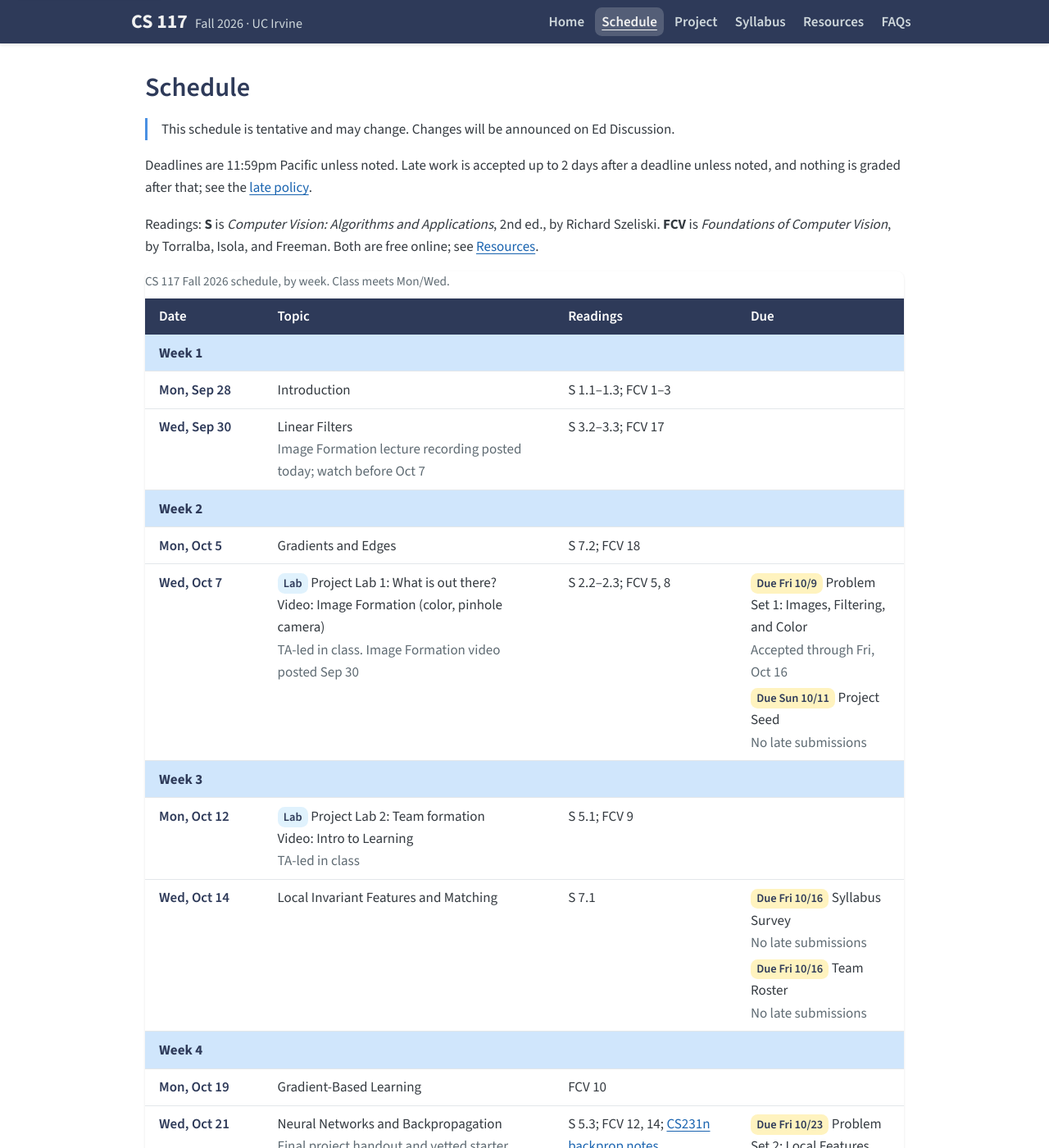
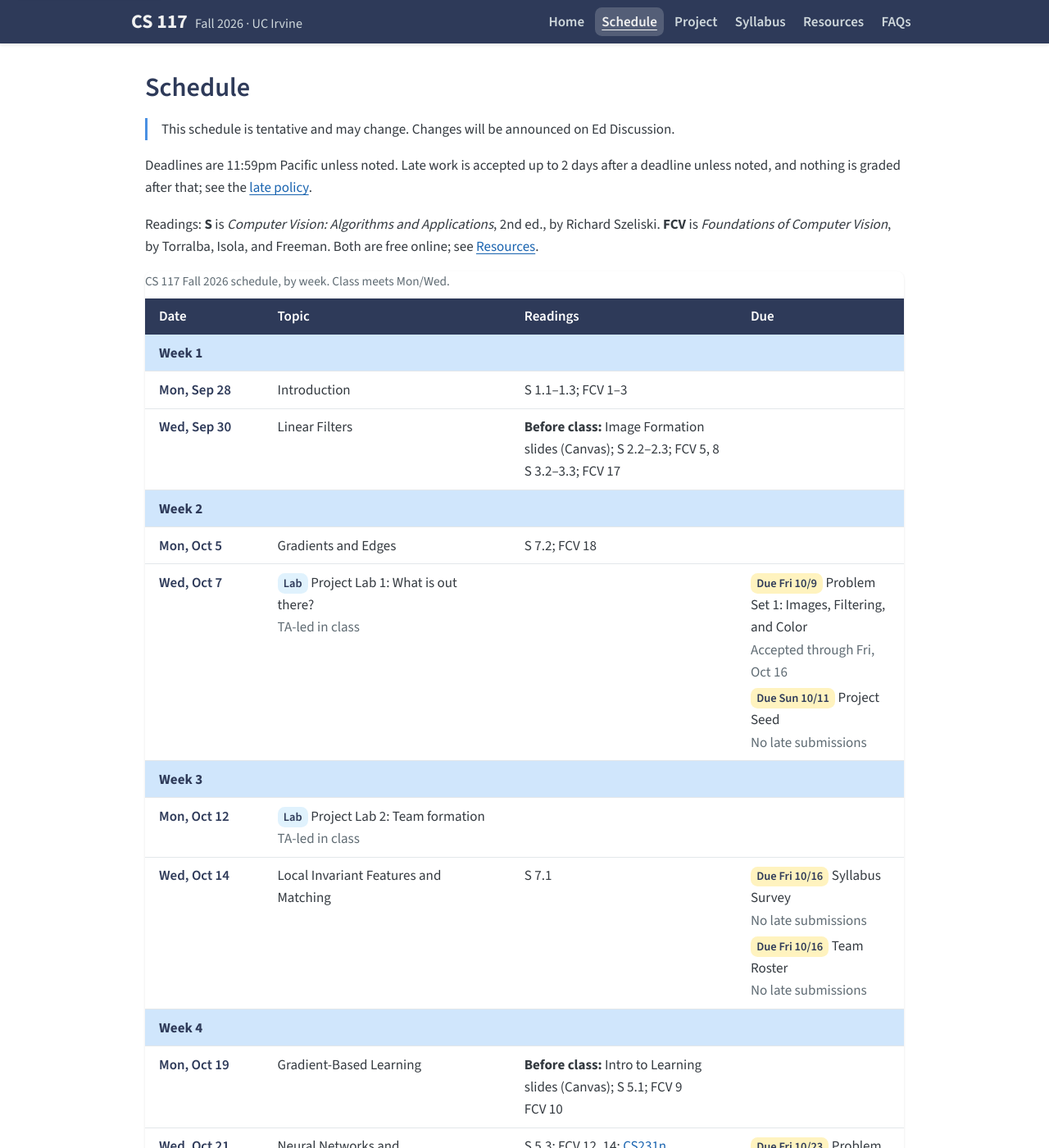
Before and after one commit to jhoffman/cs117-fa26, a Jekyll site: the page built from schedule.html, in a window 1280 px wide and 1400 px high. Shown: the whole window at 82% size. Built offline with Jekyll 4.4.1, drawn with Linux system fonts in a browser that asks for light colours.

Commit message:
Replace recorded lectures with pre-class slide readings
Image Formation and Intro to Learning are no longer recorded. Their
slides and readings are listed as before-class reading on Sep 30 and
Oct 19, and the two lab days no longer mention videos.

Co-Authored-By: Claude Opus 5.5 <noreply@anthropic.com>

```diff
--- a/_data/schedule.tsv
+++ b/_data/schedule.tsv
@@ -1,15 +1,15 @@
 week	date	topic	readings	type	notes
 1		Week 1		subheading
 1	2026-09-28	Introduction	S 1.1–1.3; FCV 1–3
-1	2026-09-30	Linear Filters	S 3.2–3.3; FCV 17		Image Formation lecture recording posted today; watch before Oct 7
+1	2026-09-30	Linear Filters	<strong>Before class:</strong> Image Formation slides (Canvas); S 2.2–2.3; FCV 5, 8<br>S 3.2–3.3; FCV 17
 2		Week 2		subheading
 2	2026-10-05	Gradients and Edges	S 7.2; FCV 18
-2	2026-10-07	Project Lab 1: What is out there?<br>Video: Image Formation (color, pinhole camera)	S 2.2–2.3; FCV 5, 8	lab	TA-led in class. Image Formation video posted Sep 30
+2	2026-10-07	Project Lab 1: What is out there?		lab	TA-led in class
 3		Week 3		subheading
-3	2026-10-12	Project Lab 2: Team formation<br>Video: Intro to Learning	S 5.1; FCV 9	lab	TA-led in class
+3	2026-10-12	Project Lab 2: Team formation		lab	TA-led in class
 3	2026-10-14	Local Invariant Features and Matching	S 7.1
 4		Week 4		subheading
-4	2026-10-19	Gradient-Based Learning	FCV 10
+4	2026-10-19	Gradient-Based Learning	<strong>Before class:</strong> Intro to Learning slides (Canvas); S 5.1; FCV 9<br>FCV 10
 4	2026-10-21	Neural Networks and Backpropagation	S 5.3; FCV 12, 14; <a href='https://cs231n.github.io/optimization-2/'>CS231n backprop notes</a>		Final project handout and vetted starter repos posted
 5		Week 5		subheading
 5	2026-10-26	Convolutional Neural Networks + final project directions preview	S 5.4; FCV 24; <a href='https://cs231n.github.io/convolutional-networks/'>CS231n ConvNet notes</a>
```
Also changed, not shown: syllabus.md (+1 -1 lines), README.md.
